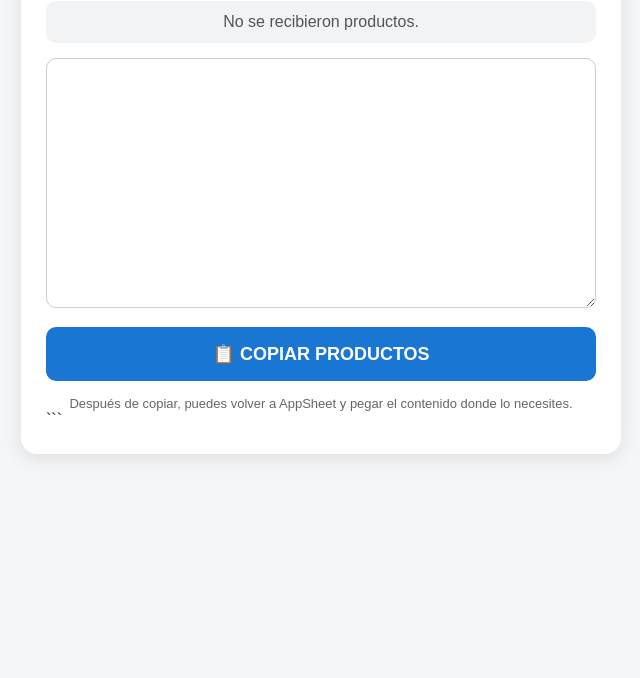
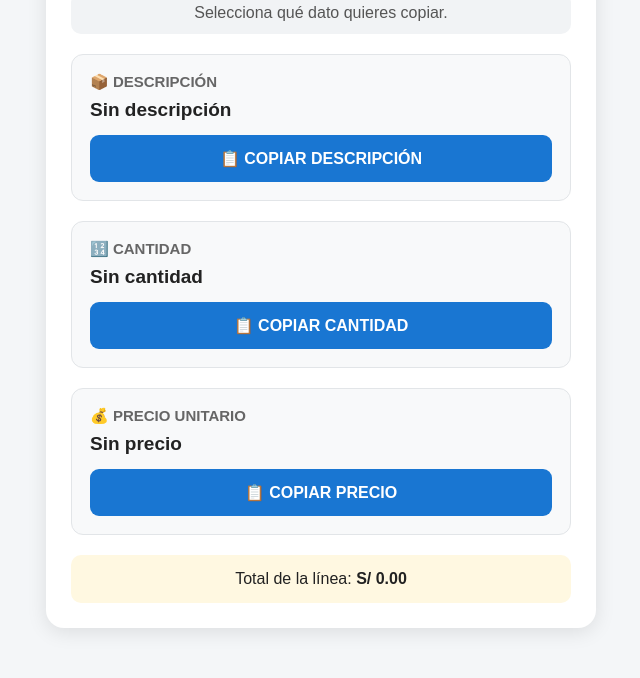
Before and after one commit to visionagenciademarketing-source/copiar.github.io, a plain HTML site: page index.html in a window 1280 px wide. Shown: the part 136-814 px from the top of the page, without its empty margins (319-959 px from the left). Drawn offline with Linux system fonts and the light colour scheme.

Commit message:
Update index.html

````diff
--- a/index.html
+++ b/index.html
@@ -1,13 +1,13 @@
 <!DOCTYPE html>
-
 <html lang="es">
 <head>
   <meta charset="UTF-8">
   <meta name="viewport" content="width=device-width, initial-scale=1.0">
 
-  <title>Copiar productos</title>
+  <title>Copiar datos del producto</title>
 
   <style>
+
     * {
       box-sizing: border-box;
     }
@@ -21,62 +21,77 @@
     }
 
     .container {
-      max-width: 600px;
+      max-width: 550px;
       margin: 30px auto;
       background: white;
-      border-radius: 16px;
+      border-radius: 18px;
       padding: 25px;
       box-shadow: 0 4px 20px rgba(0,0,0,0.10);
     }
 
     h1 {
+      text-align: center;
+      font-size: 24px;
       margin-top: 0;
-      font-size: 24px;
-      text-align: center;
+      margin-bottom: 25px;
     }
 
-    .status {
-      text-align: center;
-      margin: 15px 0;
-      padding: 12px;
-      border-radius: 10px;
-      background: #f1f3f5;
-      color: #555;
+    .campo {
+      margin-bottom: 20px;
+      padding: 18px;
+      background: #f8f9fa;
+      border-radius: 12px;
+      border: 1px solid #e2e5e8;
     }
 
-    textarea {
-      width: 100%;
-      min-height: 250px;
-      resize: vertical;
-      padding: 15px;
-      font-size: 16px;
-      line-height: 1.5;
-      border: 1px solid #ccc;
-      border-radius: 10px;
-      margin-bottom: 15px;
+    .titulo {
+      font-size: 15px;
+      font-weight: bold;
+      color: #666;
+      margin-bottom: 8px;
+    }
+
+    .valor {
+      font-size: 19px;
+      font-weight: bold;
+      margin-bottom: 14px;
+      word-wrap: break-word;
     }
 
     button {
       width: 100%;
-      padding: 16px;
+      padding: 14px;
       border: none;
-      border-radius: 10px;
+      border-radius: 9px;
       background: #1976d2;
       color: white;
-      font-size: 18px;
+      font-size: 16px;
       font-weight: bold;
       cursor: pointer;
+    }
+
+    button:hover {
+      background: #1565c0;
     }
 
     button:active {
       transform: scale(0.98);
     }
 
-    button:hover {
-      background: #1565c0;
+    button.copiado {
+      background: #2e7d32;
     }
 
-    .success {
+    .estado-general {
+      text-align: center;
+      padding: 12px;
+      margin-bottom: 20px;
+      border-radius: 10px;
+      background: #f1f3f5;
+      color: #555;
+    }
+
+    .exito {
       background: #dff6e5;
       color: #137333;
     }
@@ -86,170 +101,349 @@
       color: #b3261e;
     }
 
-    .info {
-      margin-top: 15px;
+    .total {
       text-align: center;
-      color: #666;
-      font-size: 13px;
+      margin-top: 10px;
+      padding: 15px;
+      background: #fff8e1;
+      border-radius: 10px;
+      font-size: 16px;
     }
+
   </style>
 
 </head>
+
 
 <body>
 
   <div class="container">
 
-```
-<h1>📋 Copiar productos</h1>
+    <h1>📋 Copiar datos del producto</h1>
 
-<div id="status" class="status">
-  Preparando productos...
-</div>
+    <div id="estadoGeneral" class="estado-general">
+      Selecciona qué dato quieres copiar.
+    </div>
 
-<textarea id="productos" readonly></textarea>
 
-<button id="copiarBtn" onclick="copiarProductos()">
-  📋 COPIAR PRODUCTOS
-</button>
+    <!-- =====================================================
+         DESCRIPCIÓN
+         ===================================================== -->
 
-<div class="info">
-  Después de copiar, puedes volver a AppSheet y pegar el contenido donde lo necesites.
-</div>
-```
+    <div class="campo">
+
+      <div class="titulo">
+        📦 DESCRIPCIÓN
+      </div>
+
+      <div class="valor" id="descripcion">
+        -
+      </div>
+
+      <button
+        id="btnDescripcion"
+        onclick="copiarDato('descripcion', 'btnDescripcion', 'Descripción')">
+
+        📋 COPIAR DESCRIPCIÓN
+
+      </button>
+
+    </div>
+
+
+    <!-- =====================================================
+         CANTIDAD
+         ===================================================== -->
+
+    <div class="campo">
+
+      <div class="titulo">
+        🔢 CANTIDAD
+      </div>
+
+      <div class="valor" id="cantidad">
+        -
+      </div>
+
+      <button
+        id="btnCantidad"
+        onclick="copiarDato('cantidad', 'btnCantidad', 'Cantidad')">
+
+        📋 COPIAR CANTIDAD
+
+      </button>
+
+    </div>
+
+
+    <!-- =====================================================
+         PRECIO UNITARIO
+         ===================================================== -->
+
+    <div class="campo">
+
+      <div class="titulo">
+        💰 PRECIO UNITARIO
+      </div>
+
+      <div class="valor" id="precio">
+        -
+      </div>
+
+      <button
+        id="btnPrecio"
+        onclick="copiarDato('precio', 'btnPrecio', 'Precio unitario')">
+
+        📋 COPIAR PRECIO
+
+      </button>
+
+    </div>
+
+
+    <!-- =====================================================
+         SUBTOTAL
+         ===================================================== -->
+
+    <div class="total">
+
+      Total de la línea:
+      <strong id="subtotal">S/ 0.00</strong>
+
+    </div>
 
   </div>
 
+
   <script>
 
-    // ---------------------------------------------------------
-    // Obtener el parámetro "texto" enviado desde AppSheet
-    // ---------------------------------------------------------
+    // =========================================================
+    // RECIBIR INFORMACIÓN DESDE APPSHEET
+    // =========================================================
 
-    const parametros = new URLSearchParams(window.location.search);
-
-    const texto = parametros.get("texto") || "";
-
-    const textarea = document.getElementById("productos");
-    const status = document.getElementById("status");
+    const parametros =
+      new URLSearchParams(window.location.search);
 
 
-    // ---------------------------------------------------------
-    // Mostrar productos
-    // ---------------------------------------------------------
+    const descripcion =
+      parametros.get("descripcion") || "";
 
-    if (texto.trim() !== "") {
+    const cantidad =
+      parametros.get("cantidad") || "";
 
-      textarea.value = texto;
+    const precio =
+      parametros.get("precio") || "";
 
-      status.textContent =
-        "Se encontraron los productos. Pulsa COPIAR PRODUCTOS.";
-
-    } else {
-
-      status.textContent =
-        "No se recibieron productos.";
-
-    }
+    const subtotal =
+      parametros.get("subtotal") || "";
 
 
-    // ---------------------------------------------------------
-    // Copiar al portapapeles
-    // ---------------------------------------------------------
+    // =========================================================
+    // MOSTRAR INFORMACIÓN
+    // =========================================================
 
-    async function copiarProductos() {
+    document.getElementById("descripcion").textContent =
+      descripcion || "Sin descripción";
 
-      const contenido = textarea.value;
+    document.getElementById("cantidad").textContent =
+      cantidad || "Sin cantidad";
+
+    document.getElementById("precio").textContent =
+      precio ? "S/ " + precio : "Sin precio";
+
+    document.getElementById("subtotal").textContent =
+      subtotal ? "S/ " + subtotal : "S/ 0.00";
+
+
+    // =========================================================
+    // COPIAR UN DATO
+    // =========================================================
+
+    async function copiarDato(
+      elemento,
+      botonId,
+      nombreDato
+    ) {
+
+      let contenido = "";
+
+
+      // -------------------------------------------------------
+      // Determinar qué dato copiar
+      // -------------------------------------------------------
+
+      if (elemento === "descripcion") {
+
+        contenido = descripcion;
+
+      }
+
+      else if (elemento === "cantidad") {
+
+        contenido = cantidad;
+
+      }
+
+      else if (elemento === "precio") {
+
+        contenido = precio;
+
+      }
+
+
+      // -------------------------------------------------------
+      // Comprobar que exista
+      // -------------------------------------------------------
 
       if (!contenido.trim()) {
 
-        status.textContent = "No hay productos para copiar.";
-        status.className = "status error";
+        mostrarError(
+          nombreDato + " no disponible."
+        );
 
         return;
+
       }
 
 
+      // -------------------------------------------------------
+      // Intentar copiar
+      // -------------------------------------------------------
+
       try {
 
-        // Método moderno
         await navigator.clipboard.writeText(contenido);
 
-        mostrarExito();
+        mostrarCopiado(
+          botonId,
+          nombreDato
+        );
 
-      } catch (error) {
+        return;
 
-        // Método alternativo para navegadores que no
-        // permiten Clipboard API
-        try {
+      }
 
-          textarea.removeAttribute("readonly");
-          textarea.select();
-          textarea.setSelectionRange(0, 999999);
+      catch (error) {
 
-          const resultado = document.execCommand("copy");
+        console.log(
+          "Clipboard API bloqueada:",
+          error
+        );
 
-          textarea.setAttribute("readonly", true);
+      }
 
-          if (resultado) {
 
-            mostrarExito();
+      // -------------------------------------------------------
+      // Método alternativo
+      // -------------------------------------------------------
 
-          } else {
+      try {
 
-            mostrarError();
+        const textarea =
+          document.createElement("textarea");
 
-          }
+        textarea.value = contenido;
 
-        } catch (errorAlternativo) {
+        textarea.style.position = "fixed";
+        textarea.style.left = "-9999px";
 
-          mostrarError();
+        document.body.appendChild(textarea);
+
+        textarea.focus();
+
+        textarea.select();
+
+        textarea.setSelectionRange(
+          0,
+          textarea.value.length
+        );
+
+        const resultado =
+          document.execCommand("copy");
+
+        document.body.removeChild(textarea);
+
+
+        if (resultado) {
+
+          mostrarCopiado(
+            botonId,
+            nombreDato
+          );
 
         }
+
+        else {
+
+          mostrarError(
+            "No se pudo copiar " + nombreDato
+          );
+
+        }
+
+      }
+
+      catch (error) {
+
+        mostrarError(
+          "No se pudo copiar " + nombreDato
+        );
 
       }
 
     }
 
 
-    // ---------------------------------------------------------
-    // Mensaje de éxito
-    // ---------------------------------------------------------
+    // =========================================================
+    // MOSTRAR QUE SE COPIÓ
+    // =========================================================
 
-    function mostrarExito() {
+    function mostrarCopiado(
+      botonId,
+      nombreDato
+    ) {
 
-      status.textContent =
-        "✅ ¡Productos copiados al portapapeles!";
+      const boton =
+        document.getElementById(botonId);
 
-      status.className = "status success";
+      const estado =
+        document.getElementById("estadoGeneral");
 
-      const boton = document.getElementById("copiarBtn");
 
-      boton.textContent = "✅ COPIADO";
+      boton.textContent =
+        "✅ COPIADO";
 
-      setTimeout(function() {
+      boton.classList.add("copiado");
 
-        boton.textContent = "📋 COPIAR PRODUCTOS";
 
-      }, 2500);
+      estado.textContent =
+        "✅ " + nombreDato + " copiado correctamente.";
+
+      estado.className =
+        "estado-general exito";
 
     }
 
 
-    // ---------------------------------------------------------
-    // Mensaje de error
-    // ---------------------------------------------------------
+    // =========================================================
+    // MOSTRAR ERROR
+    // =========================================================
 
-    function mostrarError() {
+    function mostrarError(mensaje) {
 
-      status.textContent =
-        "No se pudo copiar automáticamente. Selecciona el texto y copia manualmente.";
+      const estado =
+        document.getElementById("estadoGeneral");
 
-      status.className = "status error";
+      estado.textContent =
+        "❌ " + mensaje;
+
+      estado.className =
+        "estado-general error";
 
     }
 
   </script>
 
 </body>
+
 </html>
````
